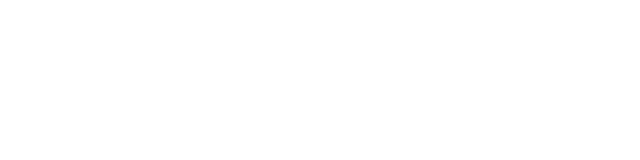
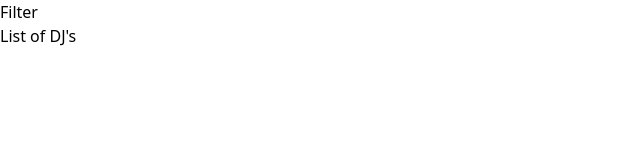
Before and after one commit to henriquecfaguiar/dj-finder, a Vue app: page /djs in a window 1280 px wide. Before the commit this address had no page. Shown: the top 160 px of the page, without its empty margins (0-640 px from the left). Built offline with nearby package versions, Linux system fonts and the light colour scheme.

Commit message:
Add views components and its hook ups

```diff
--- a/src/App.vue
+++ b/src/App.vue
@@ -1,3 +1,5 @@
 <script setup></script>
 
-<template></template>
+<template>
+  <router-view></router-view>
+</template>
--- a/src/router/index.js
+++ b/src/router/index.js
@@ -1,10 +1,11 @@
 import { createRouter, createWebHistory } from 'vue-router';
+import DjsList from '../views/djs/DjsList.vue';
 
 const router = createRouter({
   history: createWebHistory(import.meta.env.BASE_URL),
   routes: [
     { path: '/', redirect: '/djs' },
-    { path: '/djs', component: null },
+    { path: '/djs', component: DjsList },
     {
       path: '/djs/:id',
       component: null,
--- /dev/null
+++ b/src/views/djs/DjsList.vue
@@ -0,0 +1,4 @@
+<template>
+  <section>Filter</section>
+  <section>List of DJ's</section>
+</template>
```
Also changed, not shown: src/views/NotFound.vue (added), src/views/djs/DjDetail.vue (added), src/views/djs/DjRegistration.vue (added), src/views/requests/ContactDj.vue (added), src/views/requests/RequestsReceived.vue (added).
